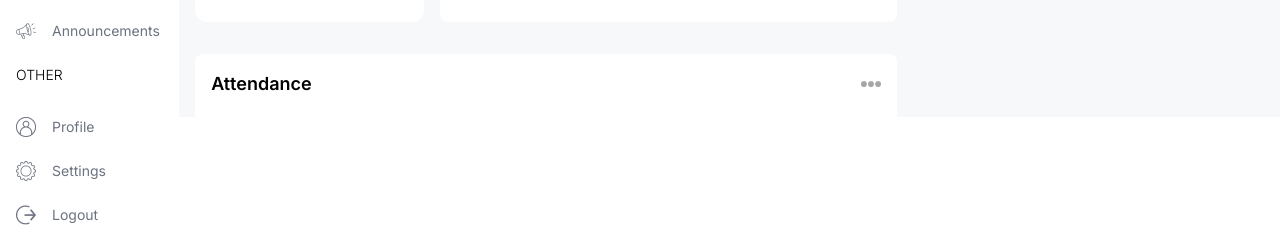
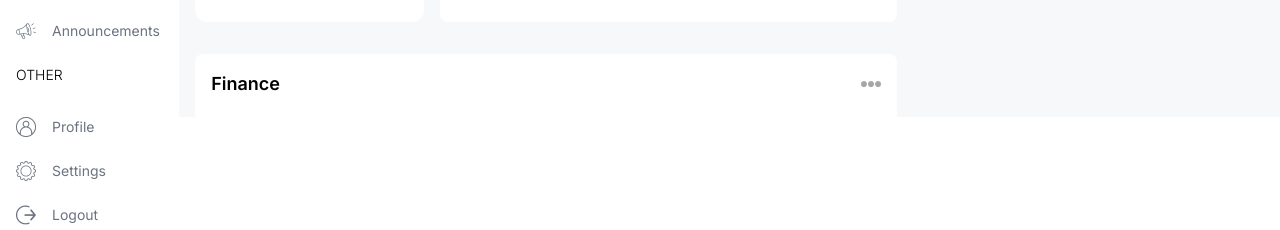
Before and after one commit to raniagh/school-management, a Next.js app: page /admin in a window 1280 px wide. Shown: the part 683-913 px from the top of the page. Built offline with nearby package versions, Linux system fonts and the light colour scheme.

Commit message:
design financeChart

```diff
--- a/src/app/(dashboard)/admin/page.tsx
+++ b/src/app/(dashboard)/admin/page.tsx
@@ -1,5 +1,6 @@
 import AttendanceChart from "@/components/AttendanceChart";
 import CountChart from "@/components/CountChart";
+import FinanceChart from "@/components/FinanceChart";
 import UserCard from "@/components/UserCard";
 import React from "react";
 
@@ -27,7 +28,7 @@
         </div>
         {/* BOTTOM CHART */}
         <div className='w-full h-[500px]'>
-          <AttendanceChart />
+          <FinanceChart />
         </div>
       </div>
       {/* RIGHT */}
--- a/src/components/FinanceChart.tsx
+++ b/src/components/FinanceChart.tsx
@@ -1,9 +1,138 @@
 "use client";
 
+import Image from "next/image";
 import React from "react";
+import {
+  LineChart,
+  Line,
+  XAxis,
+  YAxis,
+  CartesianGrid,
+  Tooltip,
+  Legend,
+  ResponsiveContainer,
+} from "recharts";
+
+const data = [
+  {
+    name: "Jan",
+    income: 4000,
+    expense: 2400,
+  },
+  {
+    name: "Feb",
+    income: 3000,
+    expense: 1398,
+  },
+  {
+    name: "Mar",
+    income: 2000,
+    expense: 9800,
+  },
+  {
+    name: "Apr",
+    income: 2780,
+    expense: 3908,
+  },
+  {
+    name: "May",
+    income: 1890,
+    expense: 4800,
+  },
+  {
+    name: "Jun",
+    income: 2390,
+    expense: 3800,
+  },
+  {
+    name: "Jul",
+    income: 3490,
+    expense: 4300,
+  },
+  {
+    name: "Aug",
+    income: 3490,
+    expense: 4300,
+  },
+  {
+    name: "Sep",
+    income: 3490,
+    expense: 4300,
+  },
+  {
+    name: "Oct",
+    income: 3490,
+    expense: 4300,
+  },
+  {
+    name: "Nov",
+    income: 3490,
+    expense: 4300,
+  },
+  {
+    name: "Dec",
+    income: 3490,
+    expense: 4300,
+  },
+];
 
 const FinanceChart = () => {
-  return <div>FinanceChart</div>;
+  return (
+    <div className='bg-white h-full rounded-lg p-4 '>
+      {/* TITLE */}
+      <div className='flex justify-between items-center'>
+        <h1 className='text-lg font-semibold'>Finance</h1>
+        <Image src='/moreDark.png' alt='moree' width={20} height={20} />
+      </div>
+
+      <ResponsiveContainer width='100%' height='90%'>
+        <LineChart
+          width={500}
+          height={300}
+          data={data}
+          margin={{
+            top: 5,
+            right: 30,
+            left: 20,
+            bottom: 5,
+          }}
+        >
+          <CartesianGrid strokeDasharray='3 3' stroke='#ddd' />
+          <XAxis
+            dataKey='name'
+            axisLine={false}
+            tick={{ fill: "#d1d5db" }}
+            tickLine={false}
+            tickMargin={10}
+          />
+          <YAxis
+            axisLine={false}
+            tick={{ fill: "#d1d5db" }}
+            tickLine={false}
+            tickMargin={20}
+          />
+          <Tooltip />
+          <Legend
+            align='center'
+            verticalAlign='top'
+            wrapperStyle={{ paddingTop: "10px", paddingBottom: "30px" }}
+          />
+          <Line
+            type='monotone'
+            dataKey='income'
+            stroke='#C3EBFA'
+            strokeWidth={5}
+          />
+          <Line
+            type='monotone'
+            dataKey='expense'
+            stroke='#CFCEFF'
+            strokeWidth={5}
+          />
+        </LineChart>
+      </ResponsiveContainer>
+    </div>
+  );
 };
 
 export default FinanceChart;
```
